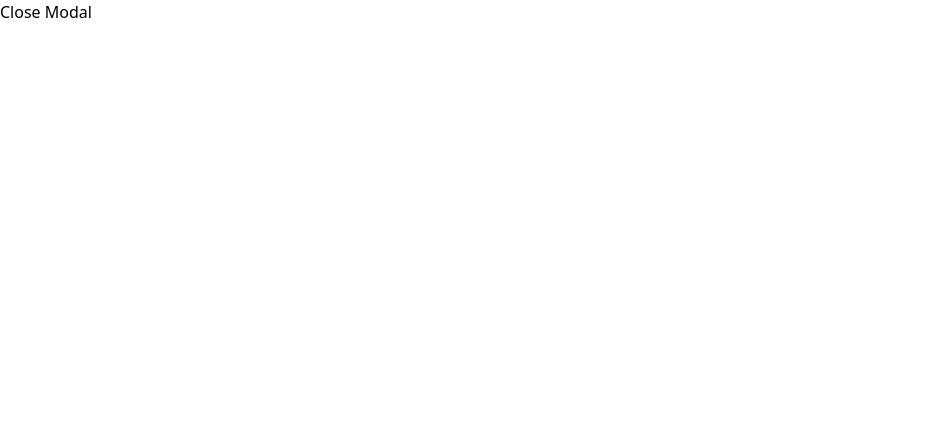
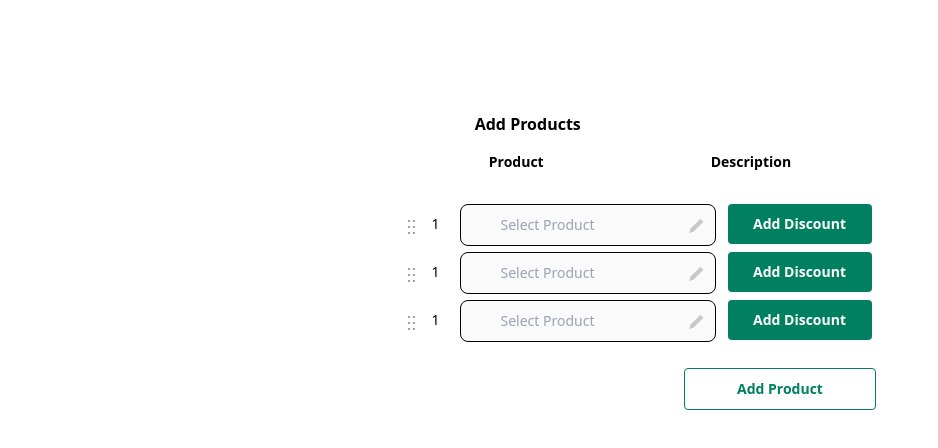
Before and after one commit to sk-201/monk-assignment, a React (Create React App) app: page / in a window 1280 px wide. Shown: the top 448 px of the page, without its empty margins (0-938 px from the left). Built offline with nearby package versions, Linux system fonts and the light colour scheme.

Commit message:
Updated:Styled product catalogue

```diff
--- a/src/App.js
+++ b/src/App.js
@@ -1,20 +1,9 @@
-import { useState } from "react";
 import ProductList from "./components/ProductList";
-import ProductModal from "./components/ProductsModal";
 
 function App() {
-  const [show, setShow] = useState(false);
-  const handleClick = () => {
-    setShow(!show);
-  };
   return (
     <div className="w-full h-screen">
-      {/* <ProductList /> */}
-      <button onClick={handleClick} className="bg-blue-900">
-        {show === true ? "Show Modal" : "Close Modal"}
-      </button>
-
-      {show === true ? <ProductModal handleClick={handleClick} /> : null}
+      <ProductList />
     </div>
   );
 }
--- a/src/components/ProductList/index.jsx
+++ b/src/components/ProductList/index.jsx
@@ -1,5 +1,10 @@
-import React from "react";
+import React, { useState } from "react";
+import ProductModal from "../ProductsModal";
 const ProductList = () => {
+  const [showModal, setShowModal] = useState(false);
+  const handleClick = () => {
+    setShowModal(!showModal);
+  };
   return (
     <div className="w-full  flex flex-col justify-center items-center ">
       <div className="flex self-start w-2/3 self-end mb-4 pl-12 mt-28">
@@ -9,6 +14,7 @@ const ProductList = () => {
         <p className="font-semibold text-sm ">Product</p>
         <p className="font-semibold text-sm ">Description</p>
       </div>
+      {/* products map */}
       <div className="productlist flex">
         <div className="mt-4 mx-2">
           <img src="./assets/drag.svg" alt="drag-icon" />
@@ -28,6 +34,7 @@ const ProductList = () => {
             <button
               type="button"
               className="absolute inset-y-0 end-0 flex items-center pe-3"
+              onClick={handleClick}
             >
               <img src="./assets/edit.svg" alt="edit-icon" />
             </button>
@@ -59,6 +66,7 @@ const ProductList = () => {
             <button
               type="button"
               className="absolute inset-y-0 end-0 flex items-center pe-3"
+              onClick={handleClick}
             >
               <img src="./assets/edit.svg" alt="edit-icon" />
             </button>
@@ -71,12 +79,46 @@ const ProductList = () => {
           Add Discount
         </button>
       </div>
+      <div className="productlist flex">
+        <div className="mt-4 mx-2">
+          <img src="./assets/drag.svg" alt="drag-icon" />
+        </div>
+
+        <p className="mt-2.5 mx-2 font-normal text-sm">1</p>
+        <form className="w-64 mx-3">
+          <div className="relative w-full">
+            <input
+              type="text"
+              id="voice-search"
+              className="bg-gray-50 border border-gray-300 text-gray-900 text-sm rounded-lg focus:ring-blue-500 focus:border-blue-500 block w-full ps-10 p-2.5  dark:bg-gray-700 dark:border-gray-600 dark:placeholder-gray-400 dark:text-white dark:focus:ring-blue-500 dark:focus:border-blue-500"
+              placeholder="Select Product"
+              required
+              disabled
+            />
+            <button
+              type="button"
+              className="absolute inset-y-0 end-0 flex items-center pe-3"
+              onClick={handleClick}
+            >
+              <img src="./assets/edit.svg" alt="edit-icon" />
+            </button>
+          </div>
+        </form>
+        <button
+          type="button"
+          className="focus:outline-none text-white bg-primary font-semibold rounded text-sm px-5 py-2.5 me-2 mb-2  w-36"
+        >
+          Add Discount
+        </button>
+      </div>
+
       <button
         type="button"
         className="text-primary border border-primary mt-5 font-semibold rounded text-sm px-5 py-2.5 text-center me-2 mb-2 w-48 ml-72 "
       >
         Add Product
       </button>
+      {showModal ? <ProductModal handleClick={handleClick} /> : null}
     </div>
   );
 };
--- a/src/components/ProductsModal/index.jsx
+++ b/src/components/ProductsModal/index.jsx
@@ -4,29 +4,23 @@ const ProductModal = ({ handleClick }) => {
   return (
     <div>
       <div
-        className="relative z-10"
+        className="relative z-10 "
         aria-labelledby="modal-title"
         role="dialog"
         aria-modal="true"
       >
         <div
-          className="fixed inset-0 bg-gray-500 bg-opacity-75 transition-opacity"
+          className="fixed inset-0 bg-gray bg-opacity-75 transition-opacity "
           aria-hidden="true"
         ></div>
 
-        <div className="fixed inset-0 z-10 w-screen overflow-y-auto">
-          <div className="flex min-h-full items-end justify-center p-4 text-center sm:items-center sm:p-0">
-            <div className="relative transform overflow-hidden rounded-lg bg-white text-left shadow-xl transition-all sm:my-8 sm:w-full sm:max-w-lg">
-              <div className="bg-white px-4 pb-4 pt-5 sm:p-6 sm:pb-4">
-                <p>Select Products</p>
+        <div className="fixed inset-0 z-10 w-screen overflow-y-auto ">
+          <div className="flex min-h-full items-end justify-center p-4 text-center sm:items-center sm:p-0 ">
+            <div className="relative transform rounded-lg  bg-white text-left shadow-xl transition-all w-2/3 h-screen">
+              <div className="bg-white">
+                <p className="font-medium text-lg p-2">Select Products</p>
 
-                <form className="max-w-md mx-auto">
-                  <label
-                    for="default-search"
-                    className="mb-2 text-sm font-medium text-gray-900 sr-only dark:text-white"
-                  >
-                    Search
-                  </label>
+                <form className=" my-4  border-lightgray p-2 border-y-2 px-12">
                   <div className="relative">
                     <div className="absolute inset-y-0 start-0 flex items-center ps-3 pointer-events-none">
                       <svg
@@ -37,7 +31,7 @@ const ProductModal = ({ handleClick }) => {
                         viewBox="0 0 20 20"
                       >
                         <path
-                          stroke="currentColor"
+                          stroke="#00000066"
                           stroke-linecap="round"
                           stroke-linejoin="round"
                           stroke-width="2"
@@ -46,36 +40,53 @@ const ProductModal = ({ handleClick }) => {
                       </svg>
                     </div>
                     <input
-                      type="search"
                       id="default-search"
-                      className="block w-full p-4 ps-10 text-sm text-gray-900 border border-gray-300 rounded-lg bg-gray-50 focus:ring-blue-500 focus:border-blue-500 dark:bg-gray-700 dark:border-gray-600 dark:placeholder-gray-400 dark:text-white dark:focus:ring-blue-500 dark:focus:border-blue-500"
-                      placeholder="Search Mockups, Logos..."
-                      required
+                      className="block  w-full p-4  ps-10 text-sm text-gray-900  rounded-lg  border border-searchBar outline-none "
+                      placeholder="Search Product"
                     />
                   </div>
                 </form>
-                <div className="flex">
+                <div className="flex border-b-2  border-lightgray p-2">
                   <input
                     id="default-checkbox"
                     type="checkbox"
                     value=""
-                    class="w-4 h-4 text-blue-600 bg-gray-100 border-gray-300 rounded focus:ring-blue-500 dark:focus:ring-blue-600 dark:ring-offset-gray-800 focus:ring-2 dark:bg-gray-700 dark:border-gray-600"
+                    className="w-6 h-6 mx-2 text-primary bg-gray-100  rounded accent-primary"
                   />
-                  <img src="favicon.ico" width={10} height={4} />
-                  <p>Long Socks - Made with natural materials</p>
+                  <img src="favicon.ico" className="w-9 h-9 " />
+                  <p className="font-normal text-base mx-2">
+                    Long Socks - Made with natural materials
+                  </p>
+                </div>
+                {/* variants */}
+                <div className="flex border-b-2  border-lightgray p-2 pl-10">
+                  <input
+                    id="default-checkbox"
+                    type="checkbox"
+                    value=""
+                    className="w-6 h-6 mx-2 text-primary bg-gray-100  rounded accent-primary"
+                  />
+                  <p className="font-normal text-base mx-2 w-2/3 ">
+                    S/WHITE?COTTON
+                  </p>
+
+                  <p className="font-normal text-base mx-2 w-24">
+                    99 Available
+                  </p>
+                  <p className="font-normal text-base mx-2 w-24">$3.99</p>
                 </div>
               </div>
               <div className="bg-gray-50 px-4 py-3 sm:flex sm:flex-row-reverse sm:px-6">
                 <button
                   type="button"
-                  className="inline-flex w-full justify-center rounded-md bg-green-600 px-3 py-2 text-sm font-semibold text-white shadow-sm hover:bg-red-500 sm:ml-3 sm:w-auto"
+                  className="inline-flex w-7 justify-center rounded-md bg-primary px-3 py-2 text-sm font-semibold text-white shadow-sm hover:bg-red-500 sm:ml-3 sm:w-auto"
                 >
                   Add
                 </button>
                 <button
                   type="button"
                   onClick={handleClick}
-                  className="mt-3 inline-flex w-full justify-center rounded-md bg-white px-3 py-2 text-sm font-semibold text-gray-900 shadow-sm ring-1 ring-inset ring-gray-300 hover:bg-gray-50 sm:mt-0 sm:w-auto"
+                  className="mt-3 inline-flex w-12 justify-center rounded-md bg-white px-3 py-2 text-sm font-semibold text-darkgray shadow-sm ring-1 ring-inset ring-gray-300 hover:bg-gray-50 sm:mt-0 sm:w-auto"
                 >
                   Cancel
                 </button>
--- a/tailwind.config.js
+++ b/tailwind.config.js
@@ -7,6 +7,10 @@ module.exports = {
       primary: " #008060",
       white: "#FFFFFF",
       red: "#eb4034",
+      gray: "#979da6",
+      lightgray: "#0000001A",
+      darkgray: " #00000099",
+      searchBar: "#00000012",
     },
   },
   plugins: [],
```
Also changed, not shown: public/assets/search.svg (added).
